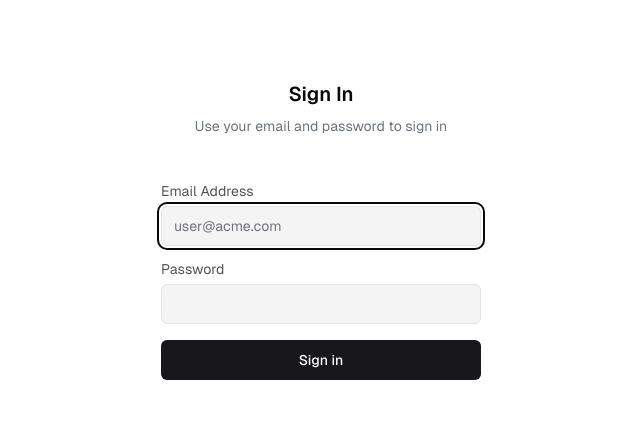
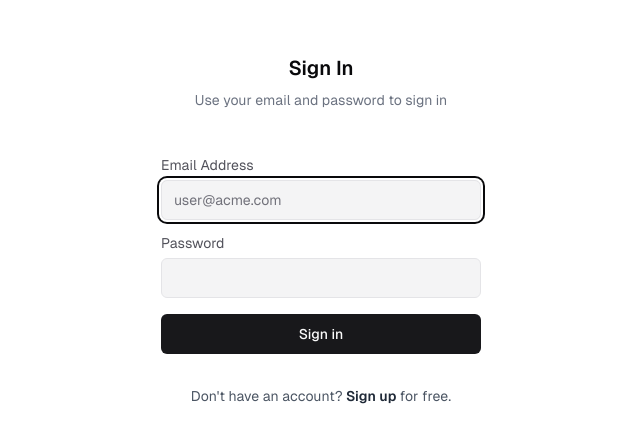
Before and after one commit to Deniz-Jasa/chatbot, a Next.js app: page /login in a window 1280 px wide. Shown: the part 170-612 px from the top of the page, without its empty margins (319-959 px from the left). Built offline with nearby package versions, Linux system fonts and the light colour scheme.

Commit message:
temp signup

```diff
--- a/app/(auth)/login/page.tsx
+++ b/app/(auth)/login/page.tsx
@@ -56,6 +56,16 @@ export default function Page() {
         </div>
         <AuthForm action={handleSubmit} defaultEmail={email}>
           <SubmitButton isSuccessful={isSuccessful}>Sign in</SubmitButton>
+          <p className="text-center text-sm text-gray-600 mt-4 dark:text-zinc-400">
+            {"Don't have an account? "}
+            <Link
+              href="/register"
+              className="font-semibold text-gray-800 hover:underline dark:text-zinc-200"
+            >
+              Sign up
+            </Link>
+            {' for free.'}
+          </p>
         </AuthForm>
       </div>
     </div>
```
